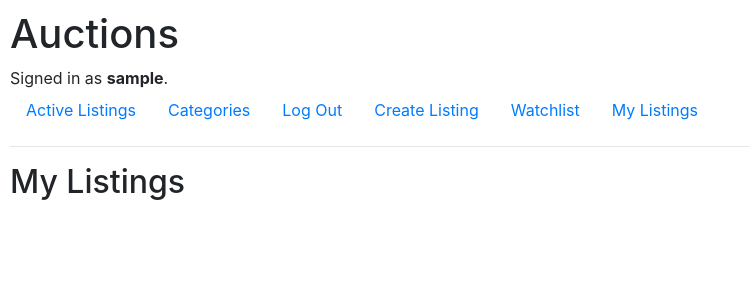
After one commit to simar-s2/Commerce, a Django app: page /my_listings in a window 1280 px wide. The commit adds this page. Shown: the top 300 px of the page, without its empty margins (0-749 px from the left). Run offline with Django 3.2, Linux system fonts and the light colour scheme; the visitor is signed in with stand-in values (Sample User, id 1); data that the repository does not hold is empty; some libraries are stand-ins or nearby versions.

Commit message:
Add feature to allow user to view the listings they post

```diff
--- a/auctions/templates/auctions/categorical_listings.html
+++ b/auctions/templates/auctions/categorical_listings.html
@@ -4,6 +4,7 @@
     <h2>{{ category.category }}</h2>
 
     {% for listing in listings %}
+    {% if listing.is_active == True %}
     <div>
         <a href="{% url 'view_listing' listing_id=listing.listing.id %}"><h4>{{ listing.listing.title }}</h4></a>
         {% if listing.listing.image %}
@@ -12,5 +13,6 @@
         <p>Description: {{ listing.listing.description }}</p>
         <p>Current Price: {{ listing.price }}</p>
     </div>
+    {% endif %}
     {% endfor %}
 {% endblock %}
--- a/auctions/templates/auctions/layout.html
+++ b/auctions/templates/auctions/layout.html
@@ -33,6 +33,9 @@
                 <li class="nav-item">
                     <a class="nav-link" href="{% url 'watchlist' %}">Watchlist</a>
                 </li>
+                <li class="nav-item">
+                    <a class="nav-link" href="{% url 'my_listings' %}">My Listings</a>
+                </li>
             {% else %}
                 <li class="nav-item">
                     <a class="nav-link" href="{% url 'login' %}">Log In</a>
--- /dev/null
+++ b/auctions/templates/auctions/my_listings.html
@@ -0,0 +1,16 @@
+{% extends "auctions/layout.html" %}
+
+{% block body %}
+    <h2>My Listings</h2>
+
+    {% for listing in listings %}
+    <div>
+        <a href="{% url 'view_listing' listing_id=listing.listing.id %}"><h4>{{ listing.listing.title }}</h4></a>
+        {% if listing.listing.image %}
+        <img src="{{ listing.listing.image }}" alt="{{ listing.listing.title }}" width="300px">
+        {% endif %}
+        <p>Description: {{ listing.listing.description }}</p>
+        <p>Current Price: {{ listing.price }}</p>
+    </div>
+    {% endfor %}
+{% endblock %}
--- a/auctions/templates/auctions/view_listing.html
+++ b/auctions/templates/auctions/view_listing.html
@@ -76,7 +76,7 @@
         {% endfor %}
 
     {% else %}
-        <h2><strong>Auction has ended</strong>. {% if winner %}{{ winner }} won the auction!{% endif %}</h2>
+        <h2><strong>Auction has ended</strong>. {% if winner and user == winner or user == listing.owner %}{{ winner }} won the auction!{% endif %}</h2>
         <br>
         <h2>Comments</h2>
         {% for comment in comments %}
--- a/auctions/urls.py
+++ b/auctions/urls.py
@@ -15,5 +15,6 @@ urlpatterns = [
     path("add_comment/<int:listing_id>", views.add_comment, name="add_comment"),
     path("bid/<int:listing_id>", views.bid, name="bid"),
     path("categories", views.categories, name="categories"),
-    path("listings/<category>", views.categorical_listings, name="listings")
+    path("listings/<category>", views.categorical_listings, name="listings"),
+    path("my_listings", views.my_listings, name="my_listings")
 ]
--- a/auctions/views.py
+++ b/auctions/views.py
@@ -150,6 +150,7 @@ def categories(request):
         "categories": Category.objects.all()
     })
 
+
 def categorical_listings(request, category):
     category_id = Category.objects.get(category=category)
     listings = Listing.objects.filter(category=category_id).all()
@@ -169,6 +170,27 @@ def categorical_listings(request, category):
         "listings": listings_with_prices,
         "category": category_id,
     })
+
+
+@login_required(login_url='/login')
+def my_listings(request):
+    listings = Listing.objects.filter(owner=request.user).all()
+    listings_with_prices = []
+
+    for listing in listings:
+        bids = Bid.objects.filter(listing=listing)
+        highest_bid = bids.last() if bids.exists() else None
+        price_to_display = highest_bid.bid if highest_bid else listing.price
+
+        listings_with_prices.append({
+            "listing": listing,
+            "price": price_to_display
+        })
+
+    return render(request, "auctions/my_listings.html", {
+        "listings": listings_with_prices,
+    })
+
 
 def login_view(request):
     if request.method == "POST":
```
